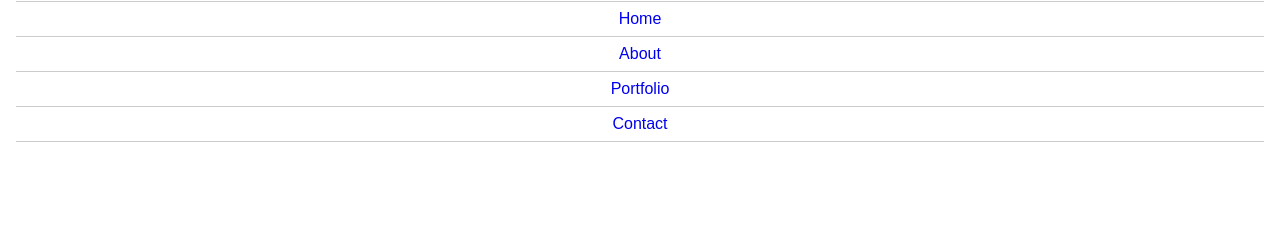
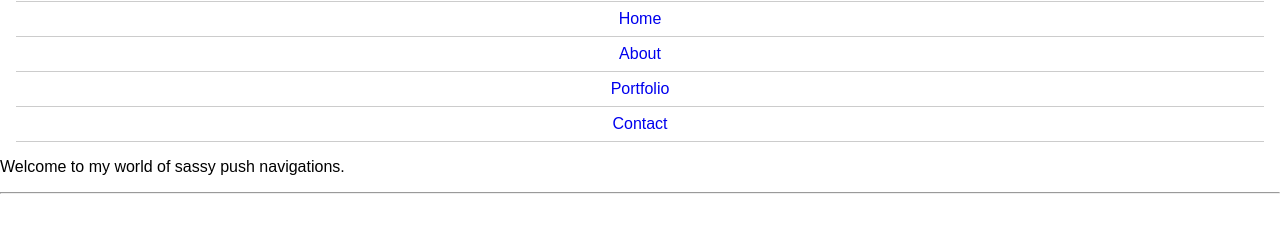
Before and after one commit to ImanGhader/dsn1686-nav-sass, a plain HTML site: page index.html in a window 1280 px wide. Shown: the part 79-312 px from the top of the page. Drawn offline with nearby package versions, Linux system fonts and the light colour scheme.

Commit message:
feat(index): add new landing banner text

```diff
--- a/index.html
+++ b/index.html
@@ -9,8 +9,11 @@
 	<meta name="viewport" content="width=device-width,initial-scale=1">
 </head>
 <body class="noscript">
+
   <div class="site-wrapper" data-state="slide-closed">
+
     <div class="sliding-canvas">
+
       <header class="header">
         <h1>Push Menu</h1>
 
@@ -29,16 +32,22 @@
       </header><!-- /header -->
 
       <main>
-
+        <div class="home-banner">
+          <p>Welcome to my world of sassy push navigations.</p>
+          <hr></hr>
+        </div>
       </main><!-- /main -->
 
       <footer>
+      </footer><!-- /footer -->
 
-      </footer><!-- /footer -->
     </div>
+
   </div>
+
   <!-- JS -->
   <script src="https://ajax.googleapis.com/ajax/libs/jquery/2.1.3/jquery.min.js"></script>
   <script src="js/push-menu.js" type="text/javascript"></script>
+
 </body>
 </html>
```
